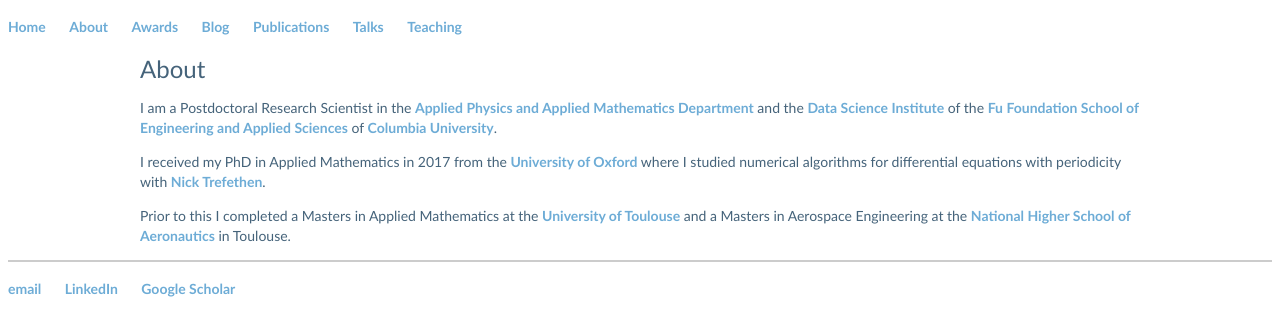
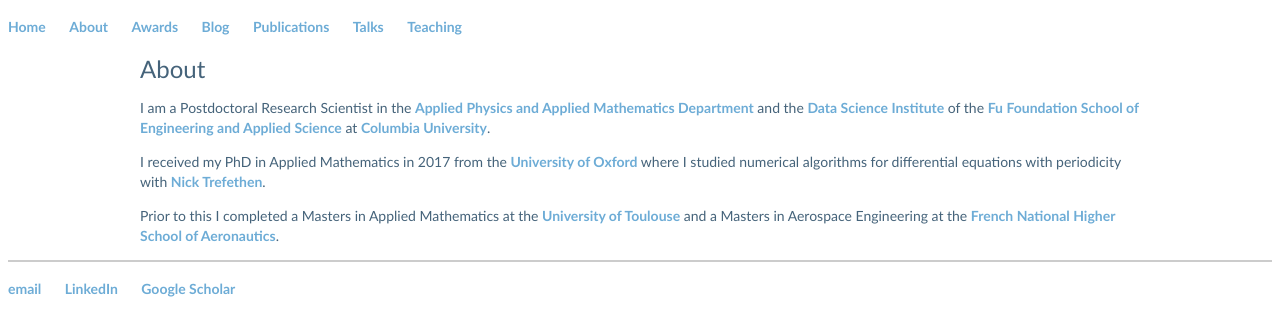
Before and after one commit to Hadrien-Montanelli/Hadrien-Montanelli.github.io, a Jekyll site: the page built from about/index.html, in a window 1280 px wide. Shown: the top 336 px of the page. Built offline with Jekyll 4.4.1, drawn with Linux system fonts in a browser that asks for light colours.

Commit message:
Update index.html

```diff
--- a/about/index.html
+++ b/about/index.html
@@ -7,8 +7,8 @@ title: About
 	<p>I am a Postdoctoral Research Scientist in the
 	<a href="http://apam.columbia.edu">Applied Physics and Applied Mathematics Department</a>
  	and the <a href="http://datascience.columbia.edu">Data Science Institute</a>
-	of the <a href="http://engineering.columbia.edu">Fu Foundation School of Engineering and Applied Sciences</a>
-	of <a href="http://www.columbia.edu">Columbia University</a>.</p>
+	of the <a href="http://engineering.columbia.edu">Fu Foundation School of Engineering and Applied Science</a>
+	at <a href="http://www.columbia.edu">Columbia University</a>.</p>
 
 	<p>I received my PhD in Applied Mathematics in 2017 from the <a href="http://www.ox.ac.uk">University of Oxford</a>
 	where I studied  numerical algorithms for differential equations with periodicity with
@@ -16,5 +16,5 @@ title: About
 	<p>Prior to this I completed a Masters in Applied Mathematics at the
 	<a href="http://www.univ-tlse3.fr/home/home-page-en-379161.kjsp?RH=ACCUEIL">University of Toulouse</a>
 	and a Masters in Aerospace Engineering at the
-	<a href="http://www.isae-supaero.fr/en/">National Higher School of Aeronautics</a> in Toulouse.</p>
+	<a href="http://www.isae-supaero.fr/en/">French National Higher School of Aeronautics</a>.</p>
 </div><!-- /.blurb -->
```
